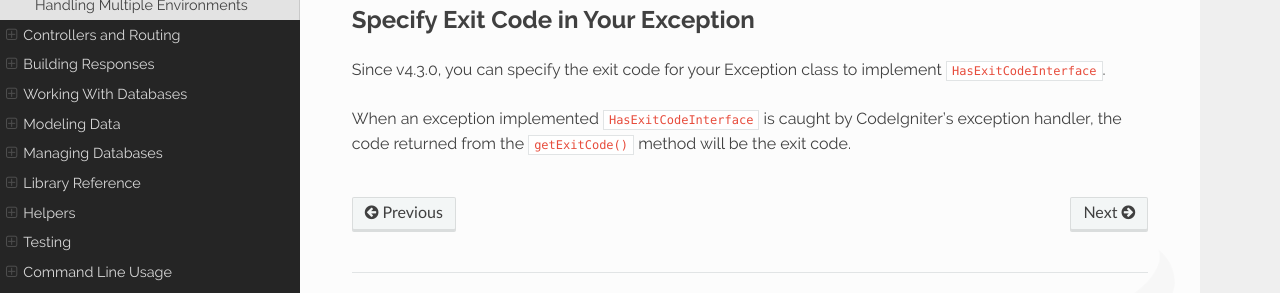
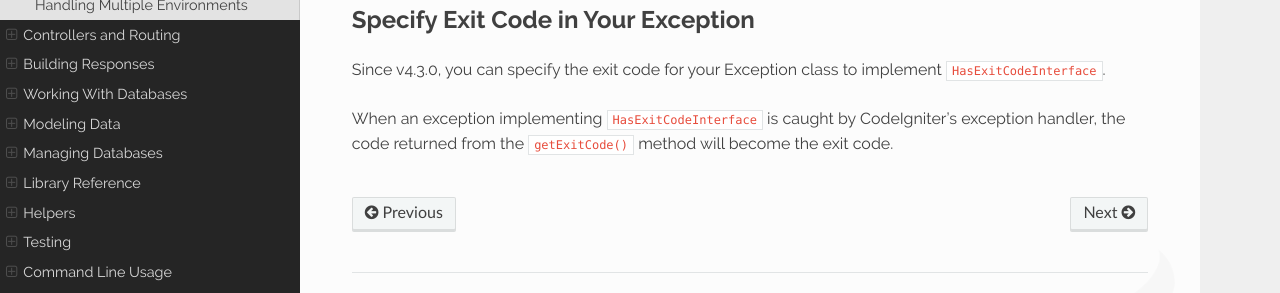
Before and after one commit to NEKOGET/ci4_user_guide_src, a Sphinx documentation site: the page built from source/general/errors.rst, in a window 1280 px wide and 900 px high, scrolled down 4314 px. Shown: the part 522-815 px from the top of the window. Built offline with Sphinx 7.4.7 and the Read the Docs theme 2.0.0, drawn with Linux system fonts in a browser that asks for light colours.

Commit message:
docs: fix by proofreading
Co-authored-by: MGatner <mgatner@icloud.com>

```diff
--- a/source/general/errors.rst
+++ b/source/general/errors.rst
@@ -132,4 +132,4 @@ Specify Exit Code in Your Exception
 Since v4.3.0, you can specify the exit code for your Exception class to implement
 ``HasExitCodeInterface``.
 
-When an exception implemented ``HasExitCodeInterface`` is caught by CodeIgniter's exception handler, the code returned from the ``getExitCode()`` method will be the exit code.
+When an exception implementing ``HasExitCodeInterface`` is caught by CodeIgniter's exception handler, the code returned from the ``getExitCode()`` method will become the exit code.
```
